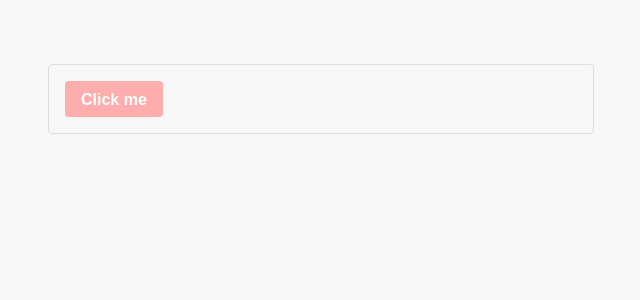
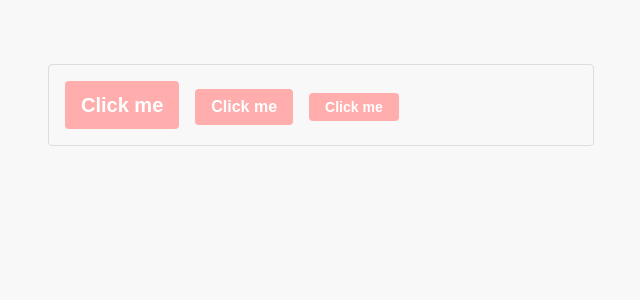
Before and after one commit to hayoung-jeremy/react_with_sass, a React (Create React App) app: page / in a window 1280 px wide. Shown: the top 300 px of the page, without its empty margins (319-959 px from the left). Built offline with nearby package versions, Linux system fonts and the light colour scheme.

Commit message:
button size

```diff
--- a/package.json
+++ b/package.json
@@ -6,6 +6,7 @@
     "@testing-library/jest-dom": "^5.13.0",
     "@testing-library/react": "^11.2.7",
     "@testing-library/user-event": "^12.8.3",
+    "classnames": "^2.3.1",
     "node-sass": "^6.0.0",
     "react": "^17.0.2",
     "react-dom": "^17.0.2",
--- a/src/App.js
+++ b/src/App.js
@@ -5,7 +5,9 @@
   return (
     <div className="App">
       <div className="buttons">
+        <Button size="large">Click me</Button>
         <Button>Click me</Button>
+        <Button size="small">Click me</Button>
       </div>
     </div>
   );
--- a/src/components/Button.js
+++ b/src/components/Button.js
@@ -1,8 +1,13 @@
 import React from "react";
+import classNames from "classnames";
 import "./Button.scss";
 
-const Button = ({ children }) => {
-  return <button className="Button">{children}</button>;
+const Button = ({ children, size }) => {
+  return <button className={classNames("Button", size)}>{children}</button>;
+};
+
+Button.defaultProps = {
+  size: "medium",
 };
 
 export default Button;
--- a/src/components/Button.scss
+++ b/src/components/Button.scss
@@ -2,6 +2,8 @@
 
 .Button {
   display: inline-flex;
+  justify-content: center;
+  align-items: center;
   color: white;
   font-weight: bold;
   outline: none;
@@ -10,13 +12,35 @@
   cursor: pointer;
 
   height: 2.25rem;
-  line-height: 2.25rem;
   padding-left: 1rem;
   padding-right: 1rem;
   font-size: 1rem;
 
   transition: 0.2s;
 
+  // size
+  &.large {
+    height: 3rem;
+    padding-left: 1rem;
+    padding-right: 1rem;
+    font-size: 1.25rem;
+  }
+
+  &.medium {
+    height: 2.25rem;
+    padding-left: 1rem;
+    padding-right: 1rem;
+    font-size: 1rem;
+  }
+
+  &.small {
+    height: 1.75rem;
+    padding-left: 1rem;
+    padding-right: 1rem;
+    font-size: 0.875rem;
+  }
+
+  // bg
   background: $pink;
   &:hover {
     background: lighten($pink, 4%);
@@ -24,4 +48,9 @@
   &:active {
     background: darken($pink, 4%);
   }
+
+  // 여러개일 경우
+  & + & {
+    margin-left: 1rem;
+  }
 }
```
Also changed, not shown: 1 other file (tests, documents, lock files or other folders).
